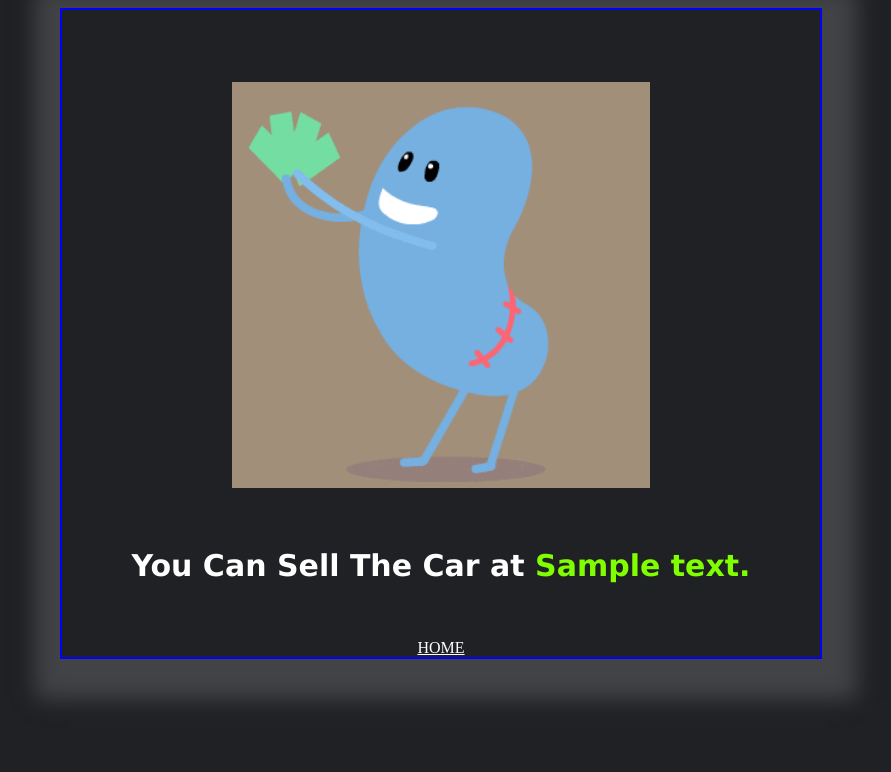
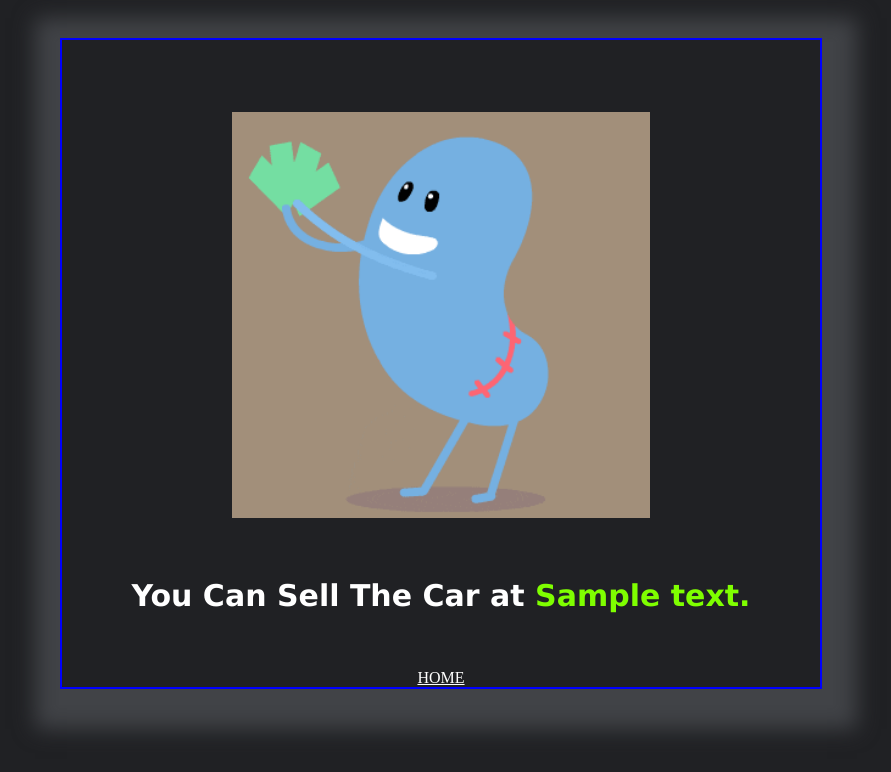
Before and after one commit to Abhayparashar31/Car-Selling-Price-Prediction, a Flask app: template templates/result.html in a window 1280 px wide. Shown: the top 772 px of the page, without its empty margins (201-1092 px from the left). Run offline with Flask 2, Linux system fonts and the light colour scheme; the template is opened without the code that fills it: most values are stand-ins (such as "Sample title", 1, 10 or a date in 2020); parts of the project's set-up code (start-up, migrations or seed data) failed here and were passed over.

Commit message:
Update result.html

```diff
--- a/templates/result.html
+++ b/templates/result.html
@@ -10,7 +10,7 @@
 
 <body>
 
-    <div style="color:chartreuse">
+    <div id="main" style="color:chartreuse">
         <div class="result">
             <br><br><br><br>
             <img class="gif" src="{{ url_for('static', filename='output.gif') }}" alt="">
@@ -31,6 +31,9 @@
             background-color:rgba(32, 33, 36, 1);
             text-align: center;
             padding: 0px;
+        }
+	            #main{
+            margin: 3% 0% 3% 0%;
         }
         .gif{
 	width: 55%;
```
